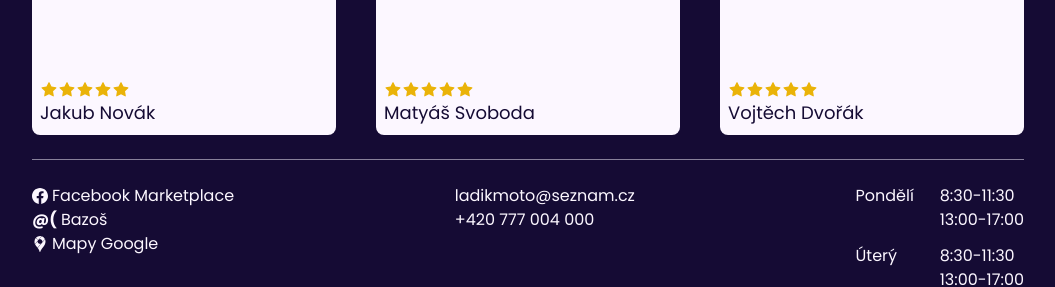
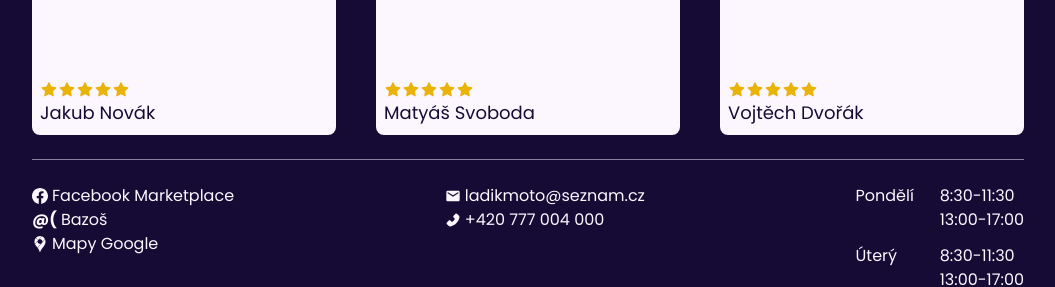
Before and after one commit to ton1czech/pneuservis-baudys, a React (Vite) app: page / in a window 1280 px wide. Shown: the part 4530-4817 px from the top of the page, without its empty margins (112-1167 px from the left). Built offline with nearby package versions, Linux system fonts and the light colour scheme.

Commit message:
🎁 NEW: footer icons

```diff
--- a/src/components/Footer.jsx
+++ b/src/components/Footer.jsx
@@ -1,6 +1,8 @@
 import Container from './Container'
 import { Fade } from 'react-reveal'
 import { SiFacebook, SiGooglemaps } from 'react-icons/si'
+import { AiFillPhone } from 'react-icons/ai'
+import { MdEmail } from 'react-icons/md'
 
 const Link = ({ url, text, logo }) => (
   <li>
@@ -15,9 +17,12 @@ const Link = ({ url, text, logo }) => (
   </li>
 )
 
-const Item = ({ text }) => (
+const Item = ({ text, logo }) => (
   <li>
-    <p className='text text-sm sm:text-base'>{text}</p>
+    <p className='text text-sm sm:text-base flex justify-center sm:justify-start items-center gap-1'>
+      <div className='font-bold'>{logo}</div>
+      {text}
+    </p>
   </li>
 )
 
@@ -69,8 +74,8 @@ export default function Footer() {
               />
             </ul>
             <ul className='mt-12 sm:mt-0'>
-              <Item text='ladikmoto@seznam.cz' />
-              <Item text='+420 777 004 000' />
+              <Item logo={<MdEmail />} text='ladikmoto@seznam.cz' />
+              <Item logo={<AiFillPhone />} text='+420 777 004 000' />
             </ul>
             <ul className='hidden sm:block space-y-3'>
               <OpeningHoursItem day='Pondělí' />
```
